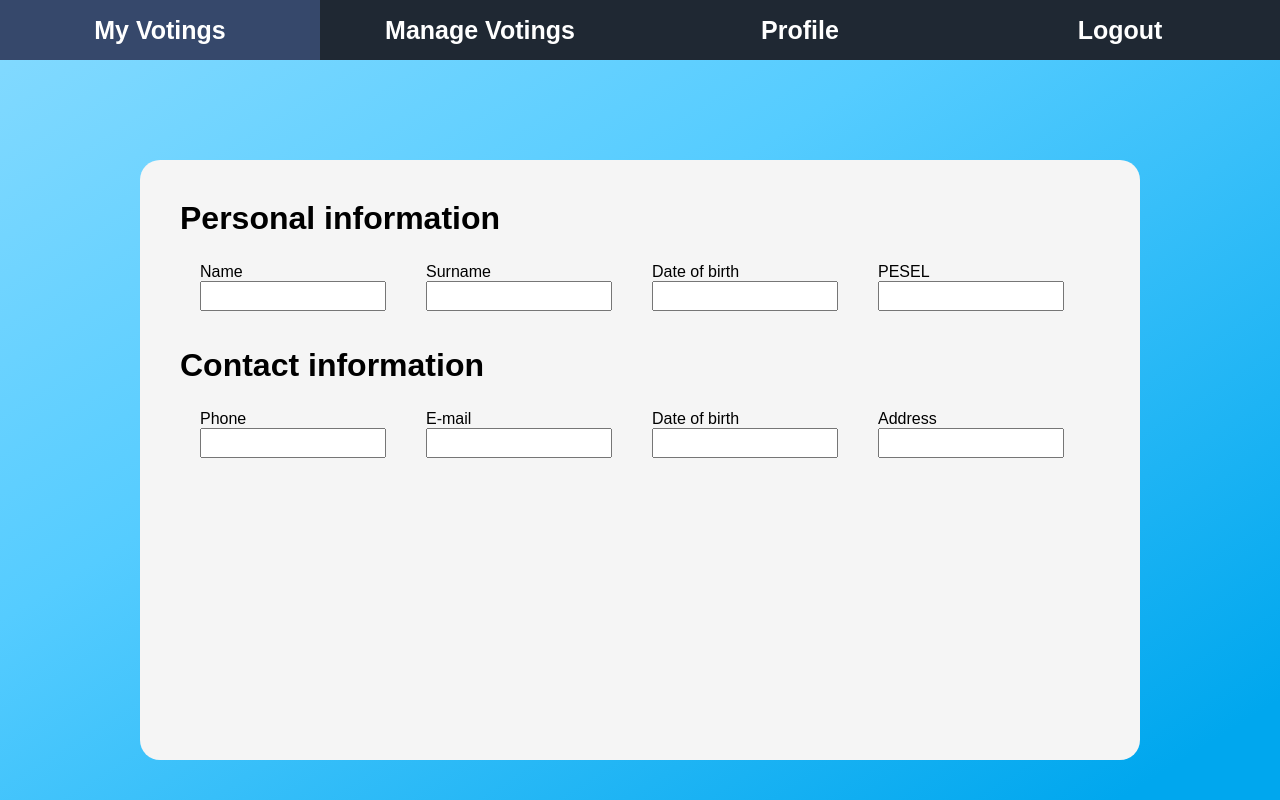
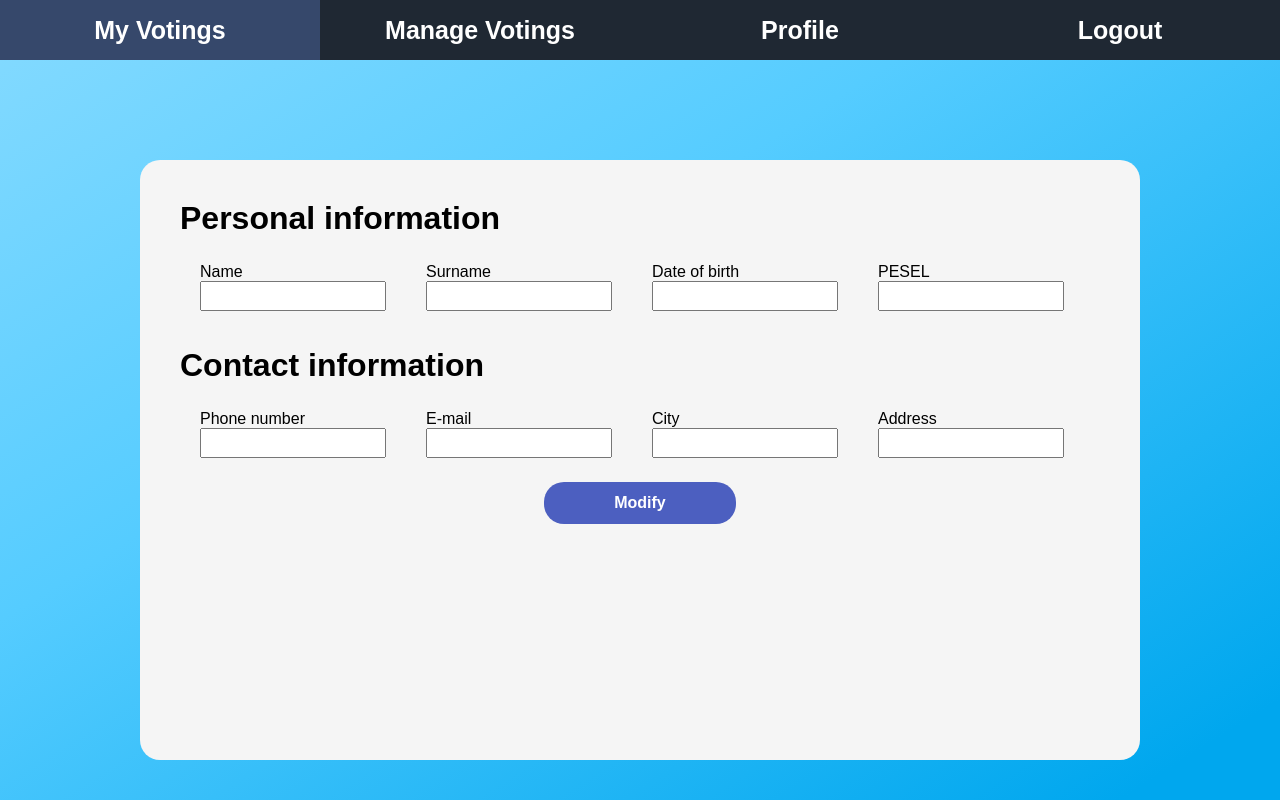
Before and after one commit to malkarol/SE2, a React (Create React App) app in the folder Frontend/: page /Profile in a window 1280 px wide. Built offline with nearby package versions, Linux system fonts and the light colour scheme.

Commit message:
feat: Add new buttons, change html attributes

```diff
--- a/Frontend/src/Components/ProfilePage.js
+++ b/Frontend/src/Components/ProfilePage.js
@@ -11,6 +11,27 @@ function ProfilePage(props){
     const [answer, setAnswer] = useState(null);
     const ids = [1, 2, 3, 4, 5, 6, 7, 8, 9, 10];
 
+    var isModifying = false;
+    function enableButtons() {
+        var inputs = document.getElementsByTagName('input');
+        if (isModifying){
+            isModifying = false;
+            document.getElementById('SaveButton').style.display="none";
+        }
+        else{
+            document.getElementById('SaveButton').style.display="block";
+            isModifying = true;
+        }
+        for (var index = 0; index < inputs.length; ++index) {
+            if (!isModifying){
+                inputs[index].readOnly = true;
+            }else{
+                inputs[index].readOnly = false;
+            }
+        }
+    }
+
+
     return (
         <div className="page">
             <NavBar pageValue={props.isCoordinator == true ? 1 : 0} />
@@ -23,19 +44,19 @@ function ProfilePage(props){
                         <div className="data-row">
                             <div className="input-box">
                                 <label className="input-label">Name</label>
-                                <input className="data-inputbox" type="text"/>
+                                <input readOnly="true" className="data-inputbox" type="text" />
                             </div>
                             <div className="input-box">
                                 <label className="input-label">Surname</label>
-                                <input className="data-inputbox" type="text"/>
+                                <input readOnly="true" className="data-inputbox" type="text" />
                             </div>
                             <div className="input-box">
                                 <label className="input-label">Date of birth</label>
-                                <input className="data-inputbox" type="text"/>
+                                <input readOnly="true" className="data-inputbox" type="text" />
                             </div>
                             <div className="input-box">
                                 <label className="input-label">PESEL</label>
-                                <input className="data-inputbox" type="text"/>
+                                <input readOnly="true" className="data-inputbox" type="text" />
                             </div>
                         </div>
                     </div>
@@ -45,22 +66,27 @@ function ProfilePage(props){
                     <div className="databoxes-container">
                         <div className="data-row">
                             <div className="input-box">
-                                <label className="input-label">Phone</label>
-                                <input className="data-inputbox" type="text"/>
+                                <label className="input-label">Phone number</label>
+                                <input readOnly="true" className="data-inputbox" type="text" />
                             </div>
                             <div className="input-box">
                                 <label className="input-label">E-mail</label>
-                                <input className="data-inputbox" type="text"/>
+                                <input readOnly="true" className="data-inputbox" type="text" />
                             </div>
                             <div className="input-box">
-                                <label className="input-label">Date of birth</label>
-                                <input className="data-inputbox" type="text"/>
+                                <label className="input-label">City</label>
+                                <input readOnly="true" className="data-inputbox" type="text" />
                             </div>
                             <div className="input-box">
                                 <label className="input-label">Address</label>
-                                <input className="data-inputbox" type="text"/>
+                                <input readOnly="true" className="data-inputbox" type="text" />
                             </div>
                         </div>
+                    </div>
+                    <div className="button-row">
+                        <button onClick={enableButtons} className="ModifyButton" type="button">Modify</button>
+                        <button onClick={enableButtons} id="SaveButton" className="ModifyButton" type="button">Save</button>
+
                     </div>
                 </div>
             </div>
@@ -71,4 +97,6 @@ function ProfilePage(props){
     );
 }
 
+
+
 export default ProfilePage;
--- a/Frontend/src/Layout/MainLayout.css
+++ b/Frontend/src/Layout/MainLayout.css
@@ -73,6 +73,32 @@ html,body{
     justify-content: flex-start;
     align-items: center;
     height: 10vh;
+}
+
+.button-row{
+    display: flex;
+    justify-content: center;
+
+}
+
+.ModifyButton{
+    cursor: pointer;
+    margin-top: 1vh;
+    font-size: 2vh;
+    font-weight: bold;
+    color: white;
+    border-radius: 20px;
+    padding: 1.5vh;
+    width: 20%;
+
+    border: none;
+    /* background-color: #FF4B2B; */
+    background-color: #4c5fc0;
+}
+
+#SaveButton{
+    display: none;
+    margin-left: 20px;
 }
 
 .label-row{
```
